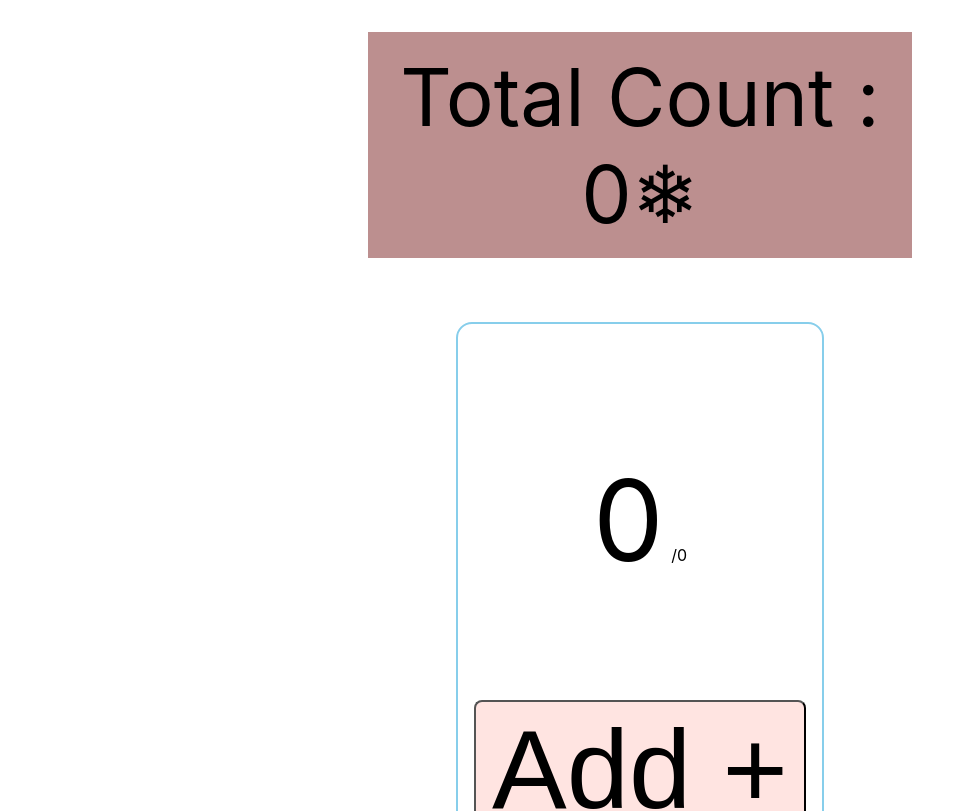
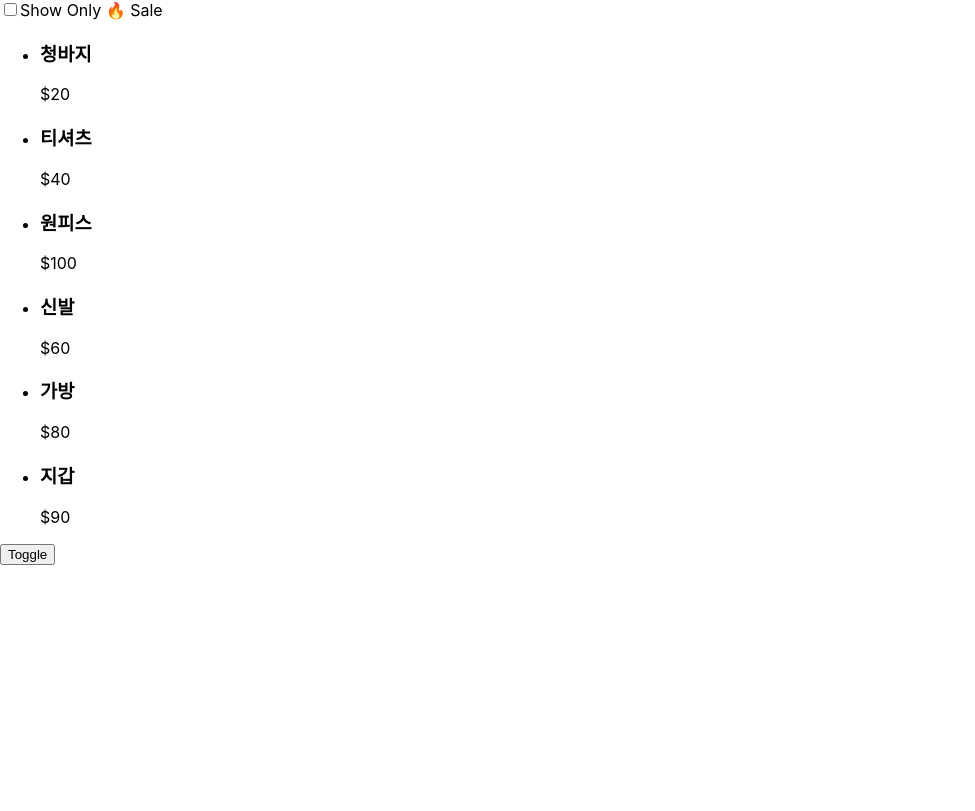
Before and after one commit to dixk3458/React, a React (Create React App) app in the folder basic/: page / in a window 1280 px wide. Shown: the top 811 px of the page, without its empty margins (0-975 px from the left). Built offline with nearby package versions, Linux system fonts and the light colour scheme.

Commit message:
useEffect를 이용한 네트워크 통신 연습

```diff
--- /dev/null
+++ b/basic/public/data/products.json
@@ -0,0 +1,32 @@
+[
+  {
+    "name": "청바지",
+    "price": "$20",
+    "id": "1"
+  },
+  {
+    "name": "티셔츠",
+    "price": "$40",
+    "id": "2"
+  },
+  {
+    "name": "원피스",
+    "price": "$100",
+    "id": "3"
+  },
+  {
+    "name": "신발",
+    "price": "$60",
+    "id": "4"
+  },
+  {
+    "name": "가방",
+    "price": "$80",
+    "id": "5"
+  },
+  {
+    "name": "지갑",
+    "price": "$90",
+    "id": "6"
+  }
+]
--- /dev/null
+++ b/basic/src/AppProducts.jsx
@@ -0,0 +1,12 @@
+import React, { useState } from 'react';
+import Products from './components/Products';
+
+export default function AppProducts() {
+  const [showProducts, setShowProducts] = useState(true);
+  return (
+    <div>
+      {showProducts && <Products />}
+      <button onClick={() => setShowProducts(show => !show)}>Toggle</button>
+    </div>
+  );
+}
--- /dev/null
+++ b/basic/src/components/Products.jsx
@@ -0,0 +1,43 @@
+import React, { useEffect, useState } from 'react';
+
+export default function Products() {
+  const [products, setProducts] = useState([]);
+  const [checked, setChecked] = useState(false);
+
+  const handleChange = () => setChecked(prev => !prev);
+
+  useEffect(() => {
+    fetch(`data/${checked ? 'sale_' : ''}products.json`)
+      .then(res => res.json())
+      .then(data => {
+        console.log('🔥 뜨근한 데이터를 네트워크에서 받아옴');
+        setProducts(data);
+      });
+
+    return () => {
+      console.log('깨끗하게 청소하는 일들을 합니다.');
+    };
+  }, [checked]);
+
+  return (
+    <>
+      <input
+        id="checkbox"
+        type="checkbox"
+        value={'checked'}
+        onChange={handleChange}
+      />
+      <label htmlFor="checkbox">Show Only 🔥 Sale</label>
+      <ul>
+        {products.map(product => (
+          <li key={product.id}>
+            <article>
+              <h3>{product.name}</h3>
+              <p>{product.price}</p>
+            </article>
+          </li>
+        ))}
+      </ul>
+    </>
+  );
+}
--- a/basic/src/index.js
+++ b/basic/src/index.js
@@ -2,12 +2,12 @@ import React from 'react';
 import ReactDOM from 'react-dom/client';
 import './index.css';
 import reportWebVitals from './reportWebVitals';
-import AppCounter from './AppCounter';
+import AppProducts from './AppProducts';
 
 const root = ReactDOM.createRoot(document.getElementById('root'));
 root.render(
   <React.StrictMode>
-    <AppCounter />
+    <AppProducts />
   </React.StrictMode>
 );
 
```
Also changed, not shown: basic/public/data/sale_products.json (added, +12 -0 lines).
